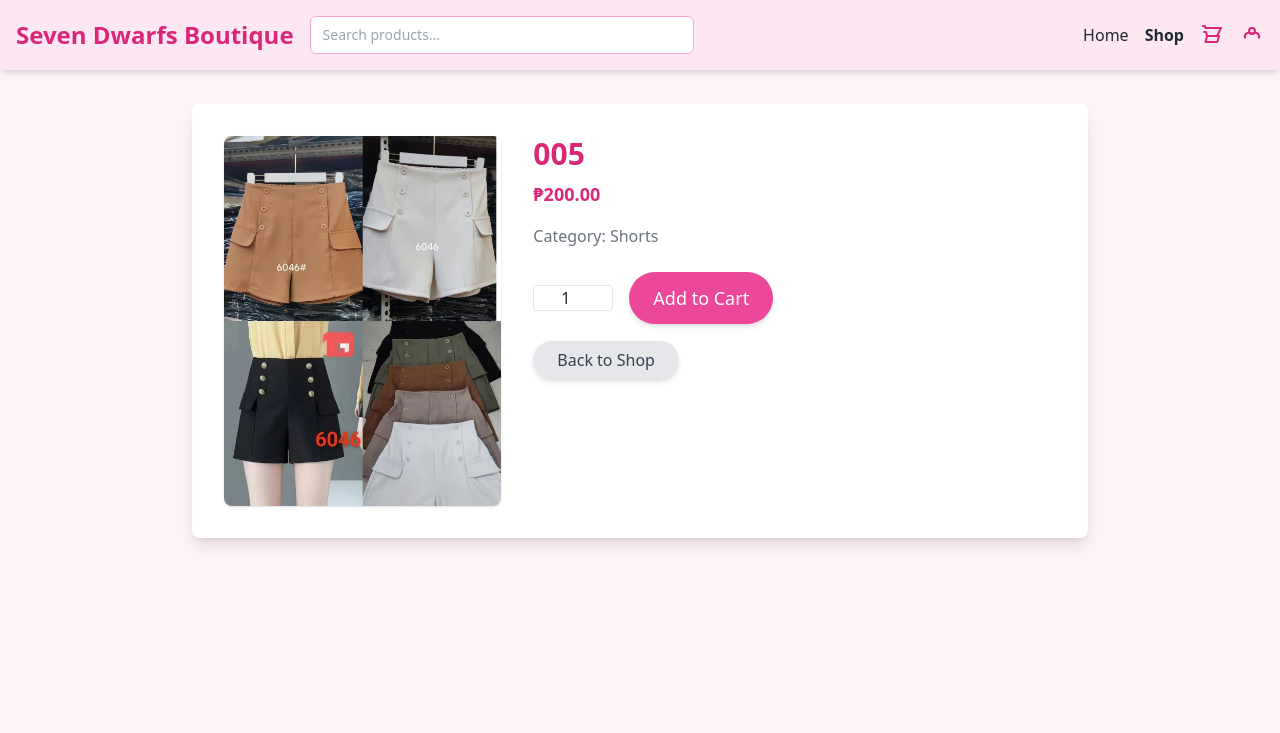
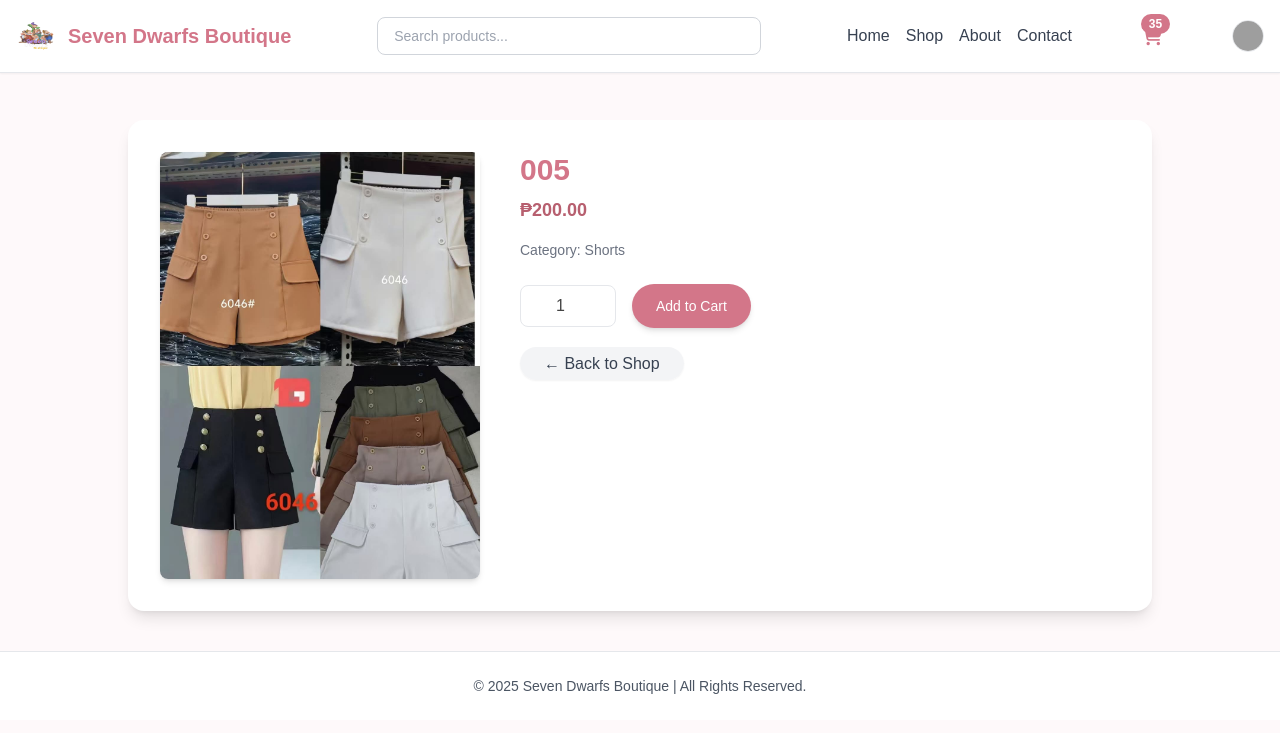
Before and after one commit to Ayesumoon/capstone-main, a PHP site: page /customerside/product_detail.php?product_id=5 in a window 1280 px wide. Shown: the top 733 px of the page. Run offline with PHP 8.4, Linux system fonts and the light colour scheme; a user stored in the database is signed in; data comes from the database, SQL or seed files in the repository; some libraries are stand-ins or nearby versions; grey boxes are pictures that could not be loaded.

Commit message:
changes 10/6

```diff
--- a/customerside/product_detail.php
+++ b/customerside/product_detail.php
@@ -1,8 +1,10 @@
 <?php
 session_start();
-require 'conn.php'; // your DB connection file
+require 'conn.php'; // Database connection
 
-$isLoggedIn = isset($_SESSION['customer_id']); // Assuming 'customer_id' is stored in session upon login
+// Check if customer is logged in
+$isLoggedIn = isset($_SESSION['customer_id']);
+$customer_id = $_SESSION['customer_id'] ?? null;
 
 // ✅ Redirect if no product_id
 if (!isset($_GET['product_id'])) {
@@ -10,13 +12,15 @@ if (!isset($_GET['product_id'])) {
   exit();
 }
 
-$product_id = $_GET['product_id'];
+$product_id = (int)$_GET['product_id'];
 
 // ✅ Fetch product details
-$stmt = $conn->prepare("SELECT p.product_name, p.price_id, p.description, p.image_url, c.category_name
-                        FROM products p
-                        JOIN categories c ON p.category_id = c.category_id
-                        WHERE p.product_id = ?");
+$stmt = $conn->prepare("
+  SELECT p.product_name, p.price_id, p.description, p.image_url, c.category_name
+  FROM products p
+  JOIN categories c ON p.category_id = c.category_id
+  WHERE p.product_id = ?
+");
 $stmt->bind_param("i", $product_id);
 $stmt->execute();
 $result = $stmt->get_result();
@@ -26,6 +30,28 @@ if (!$product) {
   echo "Product not found!";
   exit();
 }
+$stmt->close();
+
+// ✅ Fetch cart count if logged in
+$cartCount = 0;
+if ($isLoggedIn) {
+  $stmt = $conn->prepare("SELECT SUM(quantity) AS total_items FROM carts WHERE customer_id = ?");
+  $stmt->bind_param("i", $customer_id);
+  $stmt->execute();
+  $stmt->bind_result($cartCount);
+  $stmt->fetch();
+  $stmt->close();
+
+  // Optional: fetch user avatar (if you have a column for it)
+  $avatarQuery = $conn->prepare("SELECT profile_picture FROM customers WHERE customer_id = ?");
+  $avatarQuery->bind_param("i", $customer_id);
+  $avatarQuery->execute();
+  $avatarResult = $avatarQuery->get_result()->fetch_assoc();
+  $avatar = $avatarResult['profile_picture'] ?? 'default-avatar.png';
+  $avatarQuery->close();
+}
+
+$conn->close();
 ?>
 <!DOCTYPE html>
 <html lang="en">
@@ -33,190 +59,190 @@ if (!$product) {
   <meta charset="UTF-8" />
   <title>Product Details | Seven Dwarfs Boutique</title>
   <script src="https://cdn.tailwindcss.com"></script>
-  <script src="https://cdn.jsdelivr.net/npm/alpinejs@3.x.x/dist/cdn.min.js" defer></script>
+  <script src="https://unpkg.com/alpinejs@3.x.x/dist/cdn.min.js" defer></script>
+  <link rel="stylesheet" href="https://cdnjs.cloudflare.com/ajax/libs/font-awesome/6.4.0/css/all.min.css"/>
+
   <style>
+    :root {
+      --rose-muted: #d37689;
+      --rose-hover: #b75f6f;
+      --soft-bg: #fef9fa;
+    }
     body {
-      padding-top: 4rem; /* prevent overlap with fixed navbar */
+      background-color: var(--soft-bg);
+      font-family: 'Poppins', sans-serif;
+      color: #444;
+      padding-top: 5rem;
     }
+    [x-cloak] { display: none !important; }
   </style>
 </head>
 
-<body class="bg-pink-50 text-gray-800 font-sans"
-      x-data="{ showLogin: false, showSignup: false, cartCount: 0 }"
+<body x-data="{ showLogin: false, showSignup: false, cartCount: 0 }"
       @keydown.escape.window="showLogin = false; showSignup = false">
 
-<!-- ✅ Navbar -->
-<nav class="bg-pink-100 shadow-md fixed top-0 left-0 w-full z-50">
+<!-- 🌸 Navbar -->
+<nav class="bg-white border-b border-gray-200 shadow-sm fixed top-0 left-0 w-full z-50">
   <div class="max-w-7xl mx-auto px-4 py-4 flex flex-wrap items-center justify-between gap-4">
 
     <!-- Brand -->
-    <div class="flex flex-1 items-center gap-4">
-      <h1 class="text-2xl font-bold text-pink-600 whitespace-nowrap">Seven Dwarfs Boutique</h1>
-      <form action="shop.php" method="get" class="flex flex-1 max-w-sm">
-        <input type="text" name="search" placeholder="Search products..."
-               class="w-full px-3 py-2 border border-pink-300 rounded-md
-                      focus:outline-none focus:ring-2 focus:ring-pink-400 text-sm">
-      </form>
+    <div class="flex items-center gap-3">
+      <img src="logo.png" alt="Logo" class="w-10 h-10 rounded-full">
+      <h1 class="text-xl font-semibold text-[var(--rose-muted)]">Seven Dwarfs Boutique</h1>
     </div>
 
-    <!-- Nav Links -->
-    <ul class="flex flex-wrap justify-center space-x-4 text-sm md:text-base">
-      <li><a href="homepage.php" class="hover:text-pink-500">Home</a></li>
-      <li><a href="shop.php" class="hover:text-pink-500 font-semibold">Shop</a></li>
+    <!-- Search -->
+    <form action="shop.php" method="get" class="flex-1 max-w-sm mx-4 w-full">
+      <input type="text" name="search" placeholder="Search products..."
+        class="w-full px-4 py-2 border border-gray-300 rounded-lg focus:ring-2 focus:ring-[var(--rose-muted)] outline-none text-sm">
+    </form>
+
+    <!-- Nav + Icons -->
+    <ul class="flex flex-wrap justify-center space-x-4 text-sm md:text-base font-medium text-gray-700">
+      <li><a href="homepage.php" class="hover:text-rose-500">Home</a></li>
+      <li><a href="shop.php" class="hover:text-rose-500">Shop</a></li>
+      <li><a href="about.php" class="hover:text-rose-500">About</a></li>
+      <li><a href="contact.php" class="hover:text-rose-500">Contact</a></li>
     </ul>
 
-    <!-- Right Section -->
-    <div class="flex items-center gap-4 text-pink-600">
 
       <!-- Cart -->
-      <a href="cart.php" class="hover:text-pink-500 relative" title="Cart">
-        <svg xmlns="http://www.w3.org/2000/svg" class="h-6 w-6"
-             viewBox="0 0 24 24" fill="none" stroke="currentColor" stroke-width="2">
-          <path stroke-linecap="round" stroke-linejoin="round"
-                d="M3 3h2l.4 2M7 13h10l4-8H5.4M7 13l-1.5 6h11.1a1 1 0 001-.8l1.4-5.2H7zm0 0l-1-4H4" />
-        </svg>
+      <a href="cart.php" class="relative text-[var(--rose-muted)] hover:text-[var(--rose-hover)] transition">
+        <i class="fa-solid fa-cart-shopping text-lg"></i>
+        <?php if ($cartCount > 0): ?>
+          <span class="absolute -top-2 -right-2 bg-[var(--rose-muted)] text-white text-xs font-semibold rounded-full px-2 py-0.5">
+            <?= $cartCount; ?>
+          </span>
+        <?php endif; ?>
       </a>
 
-      <!-- Profile / Login -->
-      <div class="relative">
+      <!-- Profile -->
+      <div class="relative" x-data="{ open: false }">
         <?php if ($isLoggedIn): ?>
-        <div x-data="{ open: false }" class="relative">
-          <button @click="open = !open" class="hover:text-pink-500" title="Profile">
-            <svg xmlns="http://www.w3.org/2000/svg" class="h-6 w-6 text-pink-600"
-                 fill="none" viewBox="0 0 24 24" stroke="currentColor">
-              <path stroke-linecap="round" stroke-linejoin="round" stroke-width="2"
-                    d="M5.121 17.804A4 4 0 0112 14a4 4 0 016.879 3.804M15 11a3 3 0 11-6 0 3 3 0 016 0z" />
-            </svg>
-          </button>
-          <div x-show="open" @click.away="open = false"
-               class="absolute right-0 mt-2 w-40 bg-white border border-gray-200 rounded-lg shadow-lg z-50">
-            <a href="profile.php" class="block px-4 py-2 text-sm text-gray-700 hover:bg-pink-100">My Profile</a>
-            <a href="purchases.php" class="block px-4 py-2 text-sm text-gray-700 hover:bg-pink-100">My Purchases</a>
+          <img src="<?= htmlspecialchars($avatar) ?>"
+               class="w-8 h-8 rounded-full border cursor-pointer"
+               @click="open=!open">
+          <div x-show="open" @click.away="open=false"
+               class="absolute right-0 mt-2 w-44 bg-white border border-gray-200 rounded-lg shadow-lg z-50">
+            <a href="profile.php" class="block px-4 py-2 text-sm hover:bg-[var(--soft-bg)]">My Profile</a>
+            <a href="purchases.php" class="block px-4 py-2 text-sm hover:bg-[var(--soft-bg)]">My Purchases</a>
             <form action="logout.php" method="POST">
               <button type="submit"
-                      class="w-full text-left px-4 py-2 text-sm text-red-500 hover:bg-pink-100">Logout</button>
+                class="w-full text-left px-4 py-2 text-sm text-red-500 hover:bg-[var(--soft-bg)]">Logout</button>
             </form>
           </div>
-        </div>
         <?php else: ?>
-        <button @click="showLogin = true" class="hover:text-pink-500" title="Login">
-          <svg xmlns="http://www.w3.org/2000/svg" class="h-6 w-6"
-               fill="none" viewBox="0 0 24 24" stroke="currentColor">
-            <path stroke-linecap="round" stroke-linejoin="round" stroke-width="2"
-                  d="M5.121 17.804A4 4 0 0112 14a4 4 0 016.879 3.804M15 11a3 3 0 11-6 0 3 3 0 016 0z" />
-          </svg>
-        </button>
+          <button @click="showLogin=true" class="text-[var(--rose-muted)] hover:text-[var(--rose-hover)] transition">
+            <i class="fa-solid fa-user text-lg"></i>
+          </button>
         <?php endif; ?>
       </div>
     </div>
   </div>
 </nav>
 
-<!-- ✅ Product Details -->
-<div class="max-w-4xl mx-auto mt-10 bg-white shadow-lg rounded-lg p-8">
-  <div class="flex flex-col md:flex-row gap-8">
+
+<!-- 🔐 Login Modal -->
+<div x-show="showLogin" x-transition x-cloak
+     class="fixed inset-0 z-50 flex items-center justify-center bg-black bg-opacity-40 backdrop-blur-sm">
+  <div class="bg-white rounded-2xl shadow-xl p-8 w-full max-w-md relative">
+    <button @click="showLogin = false"
+            class="absolute top-4 right-4 text-gray-400 hover:text-[#d76d7a] text-2xl font-bold">&times;</button>
+    <h2 class="text-2xl font-bold mb-6 text-center text-[#d76d7a]">Welcome Back</h2>
+    <form action="login_handler.php" method="POST" class="space-y-4">
+      <input type="email" name="email" placeholder="Email" required
+             class="w-full border border-gray-300 p-3 rounded-lg focus:ring-2 focus:ring-[#d76d7a] outline-none">
+      <input type="password" name="password" placeholder="Password" required
+             class="w-full border border-gray-300 p-3 rounded-lg focus:ring-2 focus:ring-[#d76d7a] outline-none">
+      <button type="submit" class="btn-rose w-full py-3 rounded-lg font-medium">Log In</button>
+    </form>
+    <p class="text-sm text-center mt-6 text-gray-600">
+      Don’t have an account?
+      <button @click="showLogin = false; showSignup = true" class="text-[#d76d7a] hover:underline font-medium">Sign up here</button>
+    </p>
+  </div>
+</div>
+
+<!-- 📝 Signup Modal -->
+<div x-show="showSignup" x-transition x-cloak
+     class="fixed inset-0 z-50 flex items-center justify-center bg-black bg-opacity-40 backdrop-blur-sm">
+  <div class="bg-white rounded-2xl shadow-xl p-8 w-full max-w-md relative"
+       x-data="{ password: '', confirmPassword: '', mismatch: false }">
+    <button @click="showSignup = false"
+            class="absolute top-4 right-4 text-gray-400 hover:text-[#d76d7a] text-2xl font-bold">&times;</button>
+    <h2 class="text-2xl font-bold mb-6 text-center text-[#d76d7a]">Create Account</h2>
+    <form action="signup_handler.php" method="POST" class="space-y-4"
+          @submit.prevent="mismatch = password !== confirmPassword; if (!mismatch) $el.submit();">
+      <div class="grid grid-cols-2 gap-4">
+        <input type="text" name="first_name" placeholder="First Name" required
+               class="border border-gray-300 p-3 rounded-lg focus:ring-2 focus:ring-[#d76d7a] outline-none">
+        <input type="text" name="last_name" placeholder="Last Name" required
+               class="border border-gray-300 p-3 rounded-lg focus:ring-2 focus:ring-[#d76d7a] outline-none">
+      </div>
+      <input type="email" name="email" placeholder="Email" required
+             class="w-full border border-gray-300 p-3 rounded-lg focus:ring-2 focus:ring-[#d76d7a] outline-none">
+      <input type="text" name="phone" placeholder="Phone" required
+             class="w-full border border-gray-300 p-3 rounded-lg focus:ring-2 focus:ring-[#d76d7a] outline-none">
+      <input type="text" name="address" placeholder="Address" required
+             class="w-full border border-gray-300 p-3 rounded-lg focus:ring-2 focus:ring-[#d76d7a] outline-none">
+      <input type="password" name="password" placeholder="Password" x-model="password" required
+             class="w-full border border-gray-300 p-3 rounded-lg focus:ring-2 focus:ring-[#d76d7a] outline-none">
+      <input type="password" name="confirm_password" placeholder="Confirm Password" x-model="confirmPassword" required
+             class="w-full border border-gray-300 p-3 rounded-lg focus:ring-2 focus:ring-[#d76d7a] outline-none">
+      <template x-if="mismatch"><p class="text-red-500 text-sm -mt-2">⚠ Passwords do not match.</p></template>
+      <button type="submit" class="btn-rose w-full py-3 rounded-lg font-medium">Sign Up</button>
+    </form>
+    <p class="text-sm text-center mt-6 text-gray-600">
+      Already have an account?
+      <button @click="showSignup = false; showLogin = true" class="text-[#d76d7a] hover:underline font-medium">Log in here</button>
+    </p>
+  </div>
+</div>
+
+<!-- 🌷 Product Details -->
+<div class="max-w-5xl mx-auto mt-10 bg-white rounded-2xl shadow-lg p-8">
+  <div class="flex flex-col md:flex-row gap-10">
 
     <!-- Product Image -->
     <div class="md:w-1/3">
       <img src="<?= htmlspecialchars($product['image_url']) ?>"
            alt="<?= htmlspecialchars($product['product_name']) ?>"
-           class="w-full h-full object-cover rounded-lg shadow">
+           class="w-full h-auto object-cover rounded-lg shadow-md">
     </div>
 
     <!-- Product Info -->
     <div class="flex-1">
-      <h2 class="text-3xl font-semibold text-pink-600"><?= htmlspecialchars($product['product_name']) ?></h2>
-      <p class="text-lg font-semibold text-pink-600 mt-2">₱<?= number_format($product['price_id'], 2) ?></p>
-      <p class="text-gray-600 mt-4"><?= nl2br(htmlspecialchars($product['description'])) ?></p>
-      <p class="text-gray-500 mt-2">Category: <?= htmlspecialchars($product['category_name']) ?></p>
+      <h2 class="text-3xl font-semibold text-[var(--rose-muted)]"><?= htmlspecialchars($product['product_name']) ?></h2>
+      <p class="text-lg font-bold text-[var(--rose-hover)] mt-2">₱<?= number_format($product['price_id'], 2) ?></p>
+      <p class="text-gray-600 mt-4 leading-relaxed"><?= nl2br(htmlspecialchars($product['description'])) ?></p>
+      <p class="text-gray-500 mt-3 text-sm">Category: <?= htmlspecialchars($product['category_name']) ?></p>
 
       <!-- Add to Cart -->
-      <div class="mt-6">
-        <form method="POST" action="add_to_cart.php" class="flex items-center gap-4">
-          <input type="hidden" name="product_name" value="<?= htmlspecialchars($product['product_name']) ?>">
-          <input type="hidden" name="price_id" value="<?= $product['price_id'] ?>">
-          <input type="hidden" name="product_id" value="<?= $product_id ?>">
-          <input type="number" name="quantity" value="1" min="1"
-                 class="border rounded px-2 w-20 text-center">
-          <button type="submit"
-                  class="bg-pink-500 text-white px-6 py-3 rounded-full text-lg shadow-md hover:bg-pink-600 transition">
-            Add to Cart
-          </button>
-        </form>
-      </div>
+      <form method="POST" action="add_to_cart.php" class="flex items-center gap-4 mt-6">
+        <input type="hidden" name="product_id" value="<?= $product_id ?>">
+        <input type="number" name="quantity" value="1" min="1"
+               class="border rounded-lg px-3 py-2 w-24 text-center focus:ring-2 focus:ring-[var(--rose-muted)]">
+        <button type="submit"
+                class="bg-[var(--rose-muted)] text-white px-6 py-3 rounded-full text-sm shadow-md hover:bg-[var(--rose-hover)] transition">
+          Add to Cart
+        </button>
+      </form>
 
       <!-- Back -->
       <div class="mt-6">
         <a href="shop.php"
-           class="bg-gray-200 text-gray-700 px-6 py-2 rounded-full shadow-md hover:bg-gray-300 transition">
-          Back to Shop
+           class="bg-gray-100 text-gray-700 px-6 py-2 rounded-full shadow-sm hover:bg-gray-200 transition">
+          ← Back to Shop
         </a>
       </div>
     </div>
   </div>
 </div>
 
-<!-- 🔐 Login Modal -->
-<div x-show="showLogin" x-transition x-cloak
-     class="fixed inset-0 z-50 flex items-center justify-center bg-black bg-opacity-50">
-  <div class="bg-white rounded-lg p-6 w-full max-w-md relative">
-    <button @click="showLogin = false"
-            class="absolute top-3 right-3 text-gray-400 hover:text-pink-500 text-lg font-bold">&times;</button>
-    <h2 class="text-lg font-semibold mb-4 text-pink-600">Login</h2>
-    <form action="login_handler.php" method="POST">
-      <input type="email" name="email" placeholder="Email" required
-             class="w-full border border-gray-300 p-2 rounded mb-3 focus:ring-2 focus:ring-pink-400">
-      <input type="password" name="password" placeholder="Password" required
-             class="w-full border border-gray-300 p-2 rounded mb-3 focus:ring-2 focus:ring-pink-400">
-      <button type="submit"
-              class="w-full bg-pink-500 text-white py-2 rounded hover:bg-pink-600 transition">
-        Log In
-      </button>
-    </form>
-    <p class="text-sm text-center mt-4">
-      Don't have an account?
-      <button @click="showLogin = false; showSignup = true"
-              class="text-pink-600 hover:underline">Sign up here</button>
-    </p>
-  </div>
-</div>
-
-<!-- 📝 Signup Modal -->
-<div x-show="showSignup" x-transition x-cloak
-     class="fixed inset-0 z-50 flex items-center justify-center bg-black bg-opacity-50">
-  <div class="bg-white rounded-lg p-6 w-full max-w-md relative"
-       x-data="{ password: '', confirmPassword: '', mismatch: false }">
-    <button @click="showSignup = false"
-            class="absolute top-3 right-3 text-gray-400 hover:text-pink-500 text-lg font-bold">&times;</button>
-    <h2 class="text-lg font-semibold mb-4 text-pink-600">Sign Up</h2>
-    <form action="signup_handler.php" method="POST"
-          @submit.prevent="mismatch = password !== confirmPassword; if (!mismatch) $el.submit();">
-      <input type="text" name="first_name" placeholder="First Name" required
-             class="w-full border border-gray-300 p-2 rounded mb-3 focus:ring-2 focus:ring-pink-400">
-      <input type="text" name="last_name" placeholder="Last Name" required
-             class="w-full border border-gray-300 p-2 rounded mb-3 focus:ring-2 focus:ring-pink-400">
-      <input type="email" name="email" placeholder="Email" required
-             class="w-full border border-gray-300 p-2 rounded mb-3 focus:ring-2 focus:ring-pink-400">
-      <input type="text" name="phone" placeholder="Phone" required
-             class="w-full border border-gray-300 p-2 rounded mb-3 focus:ring-2 focus:ring-pink-400">
-      <input type="text" name="address" placeholder="Address" required
-             class="w-full border border-gray-300 p-2 rounded mb-3 focus:ring-2 focus:ring-pink-400">
-      <input type="password" name="password" placeholder="Password" x-model="password" required
-             class="w-full border border-gray-300 p-2 rounded mb-3 focus:ring-2 focus:ring-pink-400">
-      <input type="password" name="confirm_password" placeholder="Confirm Password" x-model="confirmPassword" required
-             class="w-full border border-gray-300 p-2 rounded mb-3 focus:ring-2 focus:ring-pink-400">
-
-      <template x-if="mismatch">
-        <p class="text-red-500 text-sm mb-3">Passwords do not match.</p>
-      </template>
-
-      <button type="submit"
-              class="w-full bg-pink-500 text-white py-2 rounded hover:bg-pink-600 transition">
-        Sign Up
-      </button>
-    </form>
-  </div>
-</div>
+<!-- Footer -->
+<footer class="bg-white border-t border-gray-200 py-6 mt-10 text-center text-sm text-gray-600">
+  © <?= date('Y') ?> Seven Dwarfs Boutique | All Rights Reserved.
+</footer>
 
 </body>
 </html>
```
Also changed, not shown: customerside/checkout.php (+108 -49 lines), customerside/thank_you.php (+100 -56 lines).
